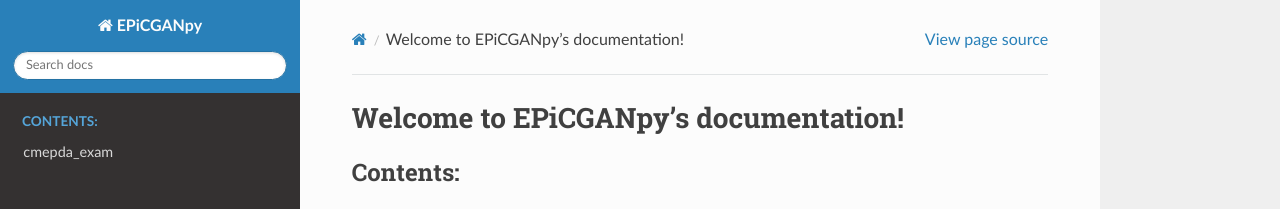
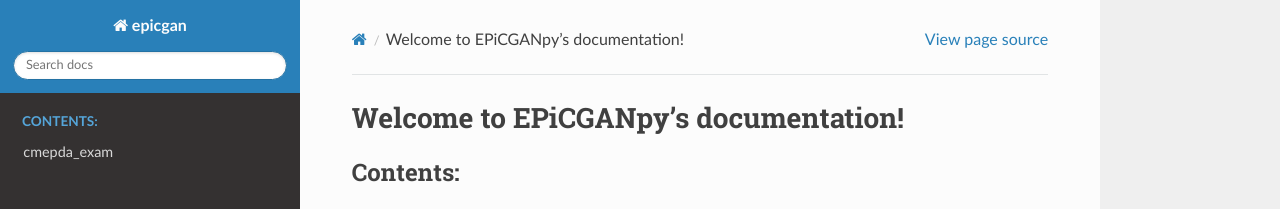
Before and after one commit to RochusLechler/epicgan, a Sphinx documentation site: the page built from docs/index.rst, in a window 1280 px wide. Shown: the top 209 px of the page. Built offline with Sphinx 7.4.7 and the Read the Docs theme 2.0.0, drawn with Linux system fonts in a browser that asks for light colours.

Commit message:
initialise documentation export to readthedocs; updated conf.py

```diff
--- a/docs/conf.py
+++ b/docs/conf.py
@@ -10,14 +10,14 @@
 # add these directories to sys.path here. If the directory is relative to the
 # documentation root, use os.path.abspath to make it absolute, like shown here.
 #
-# import os
-# import sys
-# sys.path.insert(0, os.path.abspath('.'))
+import os
+import sys
+sys.path.insert(0, os.path.abspath('.'))
 
 
 # -- Project information -----------------------------------------------------
 
-project = 'EPiCGANpy'
+project = 'epicgan'
 copyright = '2024, Rochus Lechler'
 author = 'Rochus Lechler'
 
```
Also changed, not shown: .readthedocs.yaml (added).
